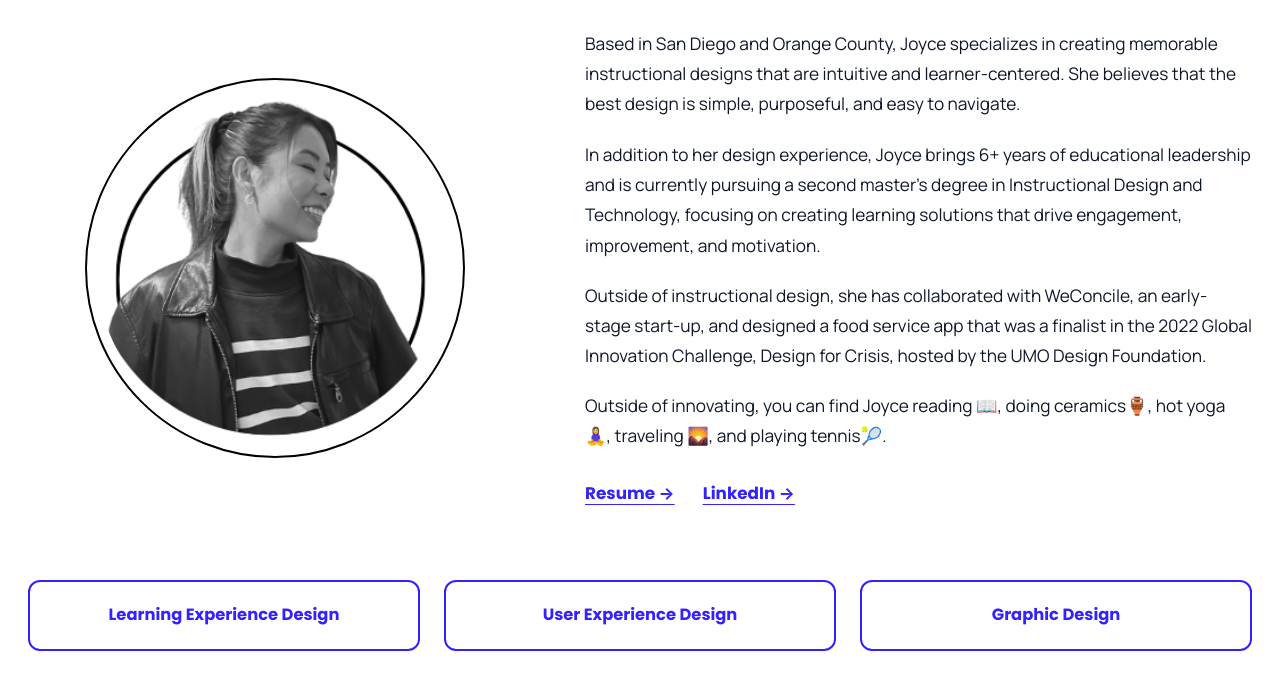
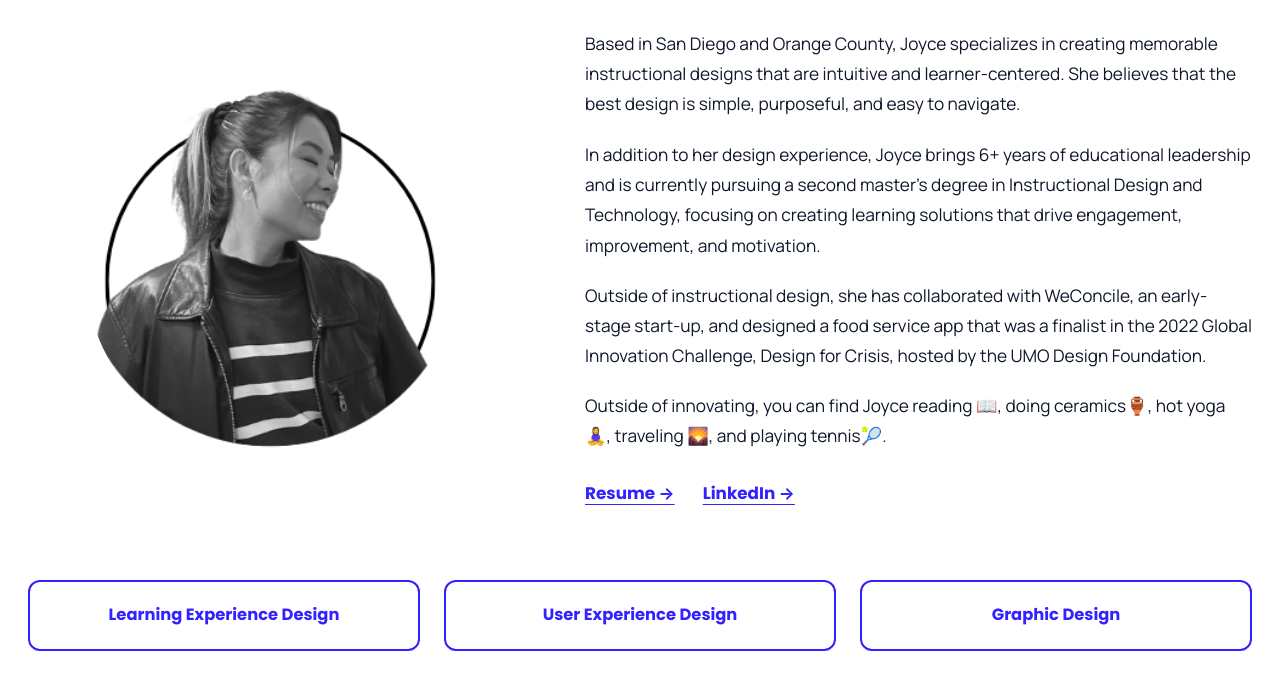
Before and after one commit to jokwee721/joyce-website-test, an Astro site: page / in a window 1280 px wide. Shown: the part 969-1659 px from the top of the page. Built offline with nearby package versions, Linux system fonts and the light colour scheme; Astro itself is replaced by a stand-in of ours.

Commit message:
Update home page picture outline

```diff
--- a/src/components/HeroJY.astro
+++ b/src/components/HeroJY.astro
@@ -250,9 +250,7 @@ const categories = [
     width: min(380px, 82vw);
     height: min(380px, 82vw);
     border-radius: 50%;
-    border: 2px solid #000000;
-    padding: 10px;
-    background: #ffffff;
+    background: transparent;
     display: flex;
     align-items: center;
     justify-content: center;
```
